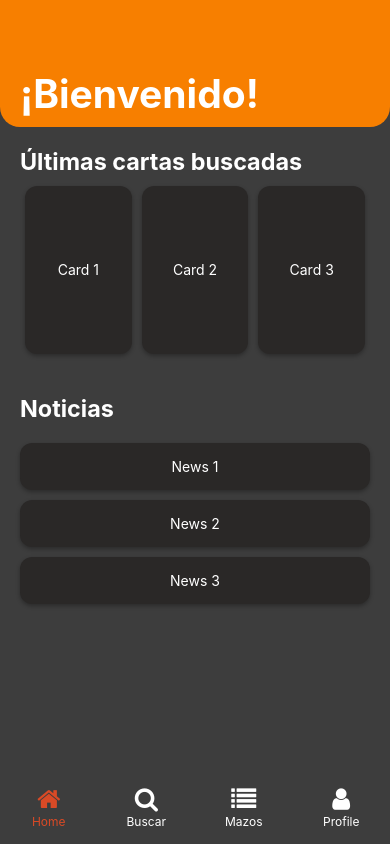
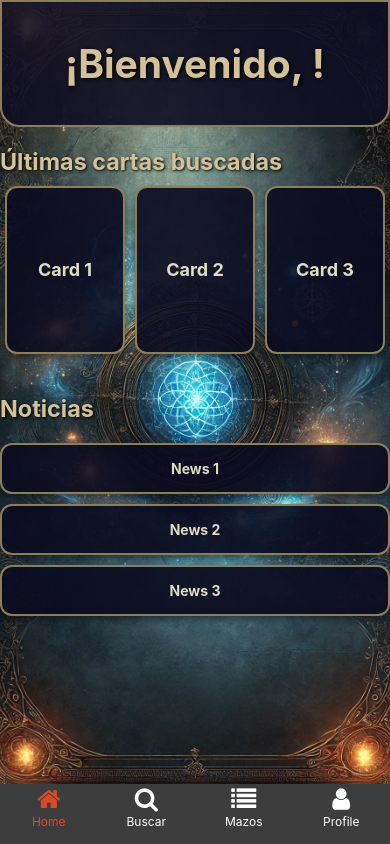
Before and after one commit to 4tsc/Alpha-Ruby, a React Native app in the folder Alpha Ruby/: screen /Main in a window 390 px wide. Built offline with nearby package versions, Linux system fonts and the light colour scheme.

Commit message:
Update homeScreen.tsx
New colors & back

```diff
--- a/Alpha Ruby/src/screens/homeScreen.tsx
+++ b/Alpha Ruby/src/screens/homeScreen.tsx
@@ -1,6 +1,5 @@
-import { StyleSheet, View, Text, SafeAreaView, Dimensions } from 'react-native';
+import { StyleSheet, View, Text, SafeAreaView, Dimensions, ImageBackground } from 'react-native';
 import React, { useEffect, useState } from 'react';
-
 import { useUser } from './UserContext';
 
 const { width, height } = Dimensions.get('window');
@@ -9,6 +8,7 @@ export default function HomeScreen() {
   const { userId } = useUser(); // Usa el userId directamente desde el contexto
   const [userName, setUserName] = useState(''); // Estado para almacenar el nombre del usuario
 
+  // No se toca el useEffect como pediste
   useEffect(() => {
     console.log('ID de usuario recibido desde el contexto:', userId);
 
@@ -36,10 +36,16 @@ export default function HomeScreen() {
       fetchUserData(); // Solo hacemos la solicitud si el userId está disponible
     }
   }, [userId]);
+
   return (
+    <ImageBackground
+      source={require('../images/back.jpg')} // Aquí iría tu imagen de fondo
+      style={styles.background}
+      resizeMode="cover"
+    >
       <SafeAreaView style={styles.container}>
         <View style={styles.header}>
-        <Text style={styles.headerText}>¡Bienvenido!</Text>
+          <Text style={styles.headerText}>¡Bienvenido, {userName}!</Text>
         </View>
         <View style={styles.content}>
           {/* Sección de cartas */}
@@ -75,40 +81,53 @@ export default function HomeScreen() {
           </View>
         </View>
       </SafeAreaView>
+    </ImageBackground>
   );
 }
 
 const styles = StyleSheet.create({
+  background: {
+    flex: 1,
+    width: '100%',
+    height: '100%',
+  },
   container: {
     flex: 1,
-    backgroundColor: '#3D3D3D', // Fondo gris oscuro más moderno
+    padding: 20,
   },
   header: {
-    backgroundColor: '#F77F00', // Naranja vibrante para el encabezado
+    backgroundColor: 'rgba(15, 15, 35, 0.9)', // Azul oscuro casi negro
     paddingVertical: 10,
     height: height * 0.15,
-    justifyContent: 'flex-end',
-    alignItems: 'flex-start',
-    paddingHorizontal: 20,
-    borderBottomLeftRadius: 20, // Bordes redondeados para hacer el diseño más atractivo
+    justifyContent: 'center',
+    alignItems: 'center',
+    borderBottomLeftRadius: 20,
     borderBottomRightRadius: 20,
+    borderColor: '#8A7F5A', // Dorado más suave para bordes, menos brillante
+    borderWidth: 2,
   },
   headerText: {
-    color: '#fff',
-    fontSize: width * 0.1, // Ajusta el tamaño del texto de manera responsiva
+    color: '#D3C298', // Dorado suave para el texto
+    fontSize: width * 0.1,
     fontWeight: 'bold',
+    textShadowColor: '#000', // Sombra más sutil para profundidad
+    textShadowOffset: { width: 1, height: 1 },
+    textShadowRadius: 4,
   },
   content: {
     flex: 1,
-    padding: 20,
+    marginTop: 20,
   },
   cardsSection: {
     marginBottom: 20,
   },
   sectionTitle: {
-    color: '#fff',
-    fontSize: width * 0.06, // Ajusta el tamaño del texto de manera responsiva
+    color: '#D3C298', // Dorado suave para los títulos de las secciones
+    fontSize: width * 0.06,
     fontWeight: 'bold',
+    textShadowColor: '#000',
+    textShadowOffset: { width: 1, height: 1 },
+    textShadowRadius: 3,
     marginBottom: 10,
   },
   cardsContainer: {
@@ -117,22 +136,26 @@ const styles = StyleSheet.create({
   },
   card: {
     flex: 1,
-    backgroundColor: '#2a2827',
+    backgroundColor: 'rgba(10, 10, 30, 0.9)', // Azul oscuro casi negro para las cartas
     marginHorizontal: 5,
     padding: 20,
-    height: height * 0.2, // Ajusta la altura de las cartas de manera responsiva
+    height: height * 0.2,
     alignItems: 'center',
     justifyContent: 'center',
-    borderRadius: 12, // Bordes más redondeados
+    borderRadius: 12,
+    borderColor: '#8A7F5A', // Borde dorado suave
+    borderWidth: 2,
     shadowColor: '#000',
-    shadowOffset: { width: 0, height: 2 },
-    shadowOpacity: 0.3, // Sombras para añadir profundidad
-    shadowRadius: 4,
-    elevation: 5, // Elevación para Android
+    shadowOffset: { width: 0, height: 4 },
+    shadowOpacity: 0.4,
+    shadowRadius: 6,
+    elevation: 6,
   },
   cardText: {
-    color: '#fff',
+    color: '#E0DCC3', // Texto dorado claro suave
     textAlign: 'center',
+    fontWeight: 'bold',
+    fontSize: 18,
   },
   newsSection: {
     marginTop: 20,
@@ -141,18 +164,21 @@ const styles = StyleSheet.create({
     marginTop: 10,
   },
   newsItem: {
-    backgroundColor: '#2a2827',
+    backgroundColor: 'rgba(10, 10, 30, 0.9)', // Fondo azul oscuro casi negro para las noticias
     marginBottom: 10,
-    padding: 15, // Más padding para mayor comodidad visual
-    borderRadius: 12, // Bordes redondeados
+    padding: 15,
+    borderRadius: 12,
+    borderColor: '#8A7F5A',
+    borderWidth: 2,
     shadowColor: '#000',
-    shadowOffset: { width: 0, height: 2 },
-    shadowOpacity: 0.3,
-    shadowRadius: 4,
-    elevation: 5, // Sombras para mayor profundidad
+    shadowOffset: { width: 0, height: 4 },
+    shadowOpacity: 0.4,
+    shadowRadius: 6,
+    elevation: 6,
   },
   newsText: {
-    color: '#fff',
+    color: '#E0DCC3', // Texto dorado claro suave para las noticias
     textAlign: 'center',
+    fontWeight: 'bold',
   },
 });
```
Lines whose indentation alone changed are shown as unchanged.
